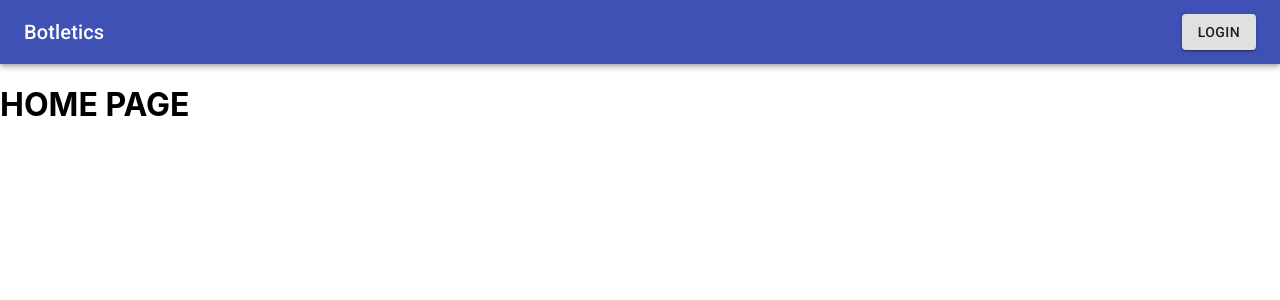
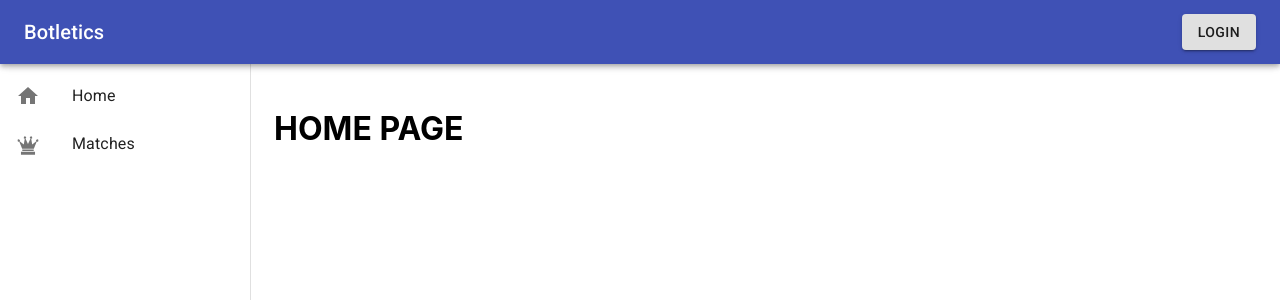
Before and after one commit to maxsynnott/botletics-client, a React (Create React App) app: page / in a window 1280 px wide. Shown: the top 300 px of the page. Built offline with nearby package versions, Linux system fonts and the light colour scheme.

Commit message:
Basic layout in including sidebar

```diff
--- a/package.json
+++ b/package.json
@@ -16,6 +16,7 @@
     "deep-equal": "^2.0.5",
     "react": "^17.0.1",
     "react-dom": "^17.0.1",
+    "react-icons": "^4.2.0",
     "react-query": "^3.9.6",
     "react-router-dom": "^5.2.0",
     "react-scripts": "4.0.2",
--- a/src/components/Header.tsx
+++ b/src/components/Header.tsx
@@ -5,13 +5,26 @@ import {
 	Typography,
 	Link,
 	Box,
+	makeStyles,
+	createStyles,
+	Theme,
 } from '@material-ui/core';
 import React from 'react';
 import { Link as RouterLink } from 'react-router-dom';
 
+const useStyles = makeStyles((theme: Theme) =>
+	createStyles({
+		appBar: {
+			zIndex: theme.zIndex.drawer + 1,
+		},
+	}),
+);
+
 export default function Header() {
+	const classes = useStyles();
+
 	return (
-		<AppBar position="static">
+		<AppBar position="fixed" className={classes.appBar}>
 			<Toolbar>
 				<Link component={RouterLink} to="/" color="inherit">
 					<Typography variant="h6">Botletics</Typography>
--- a/src/components/LayoutWrapper.tsx
+++ b/src/components/LayoutWrapper.tsx
@@ -1,14 +1,42 @@
-import Header from './Header'
+import {
+	Box,
+	createStyles,
+	CssBaseline,
+	makeStyles,
+	Theme,
+	Toolbar,
+} from '@material-ui/core';
+import React from 'react';
+import Header from './Header';
+import Sidebar from './Sidebar';
+
+const useStyles = makeStyles((theme: Theme) =>
+	createStyles({
+		root: {
+			display: 'flex',
+		},
+		content: {
+			flexGrow: 1,
+			padding: theme.spacing(3),
+		},
+	}),
+);
 
 interface LayoutWrapperProps {
-	children: any
+	children: any;
 }
 
 export default function LayoutWrapper({ children }: LayoutWrapperProps) {
+	const classes = useStyles();
+
 	return (
-		<>
+		<Box className={classes.root}>
 			<Header />
-			{children}
-		</>
-	)
+			<Sidebar />
+			<Box className={classes.content}>
+				<Toolbar />
+				{children}
+			</Box>
+		</Box>
+	);
 }
--- /dev/null
+++ b/src/components/Sidebar.tsx
@@ -0,0 +1,80 @@
+import {
+	Box,
+	createStyles,
+	Drawer,
+	List,
+	ListItem,
+	ListItemIcon,
+	ListItemText,
+	makeStyles,
+	SvgIcon,
+	Theme,
+	Toolbar,
+} from '@material-ui/core';
+import React from 'react';
+import HomeIcon from '@material-ui/icons/Home';
+import { GiChessQueen } from 'react-icons/gi';
+import { Link as RouterLink } from 'react-router-dom';
+
+const drawerWidth = 250;
+
+const useStyles = makeStyles((theme: Theme) =>
+	createStyles({
+		drawer: {
+			width: drawerWidth,
+			flexShrink: 0,
+		},
+		drawerPaper: {
+			width: drawerWidth,
+		},
+		drawerContainer: {
+			overflow: 'auto',
+		},
+	}),
+);
+
+export default function Sidebar() {
+	const listItems = [
+		{
+			text: 'Home',
+			to: '/',
+			icon: <HomeIcon />,
+		},
+		{
+			text: 'Matches',
+			to: '/matches',
+			icon: (
+				<SvgIcon>
+					<GiChessQueen />
+				</SvgIcon>
+			),
+		},
+	];
+	const classes = useStyles();
+
+	return (
+		<Drawer
+			className={classes.drawer}
+			classes={{ paper: classes.drawerPaper }}
+			variant="permanent"
+		>
+			<Toolbar />
+
+			<Box className={classes.drawerContainer}>
+				<List>
+					{listItems.map(({ text, to, icon }) => (
+						<ListItem
+							button
+							key={text}
+							component={RouterLink}
+							to={to}
+						>
+							<ListItemIcon>{icon}</ListItemIcon>
+							<ListItemText primary={text} />
+						</ListItem>
+					))}
+				</List>
+			</Box>
+		</Drawer>
+	);
+}
```
Also changed, not shown: 1 other file (tests, documents, lock files or other folders).
